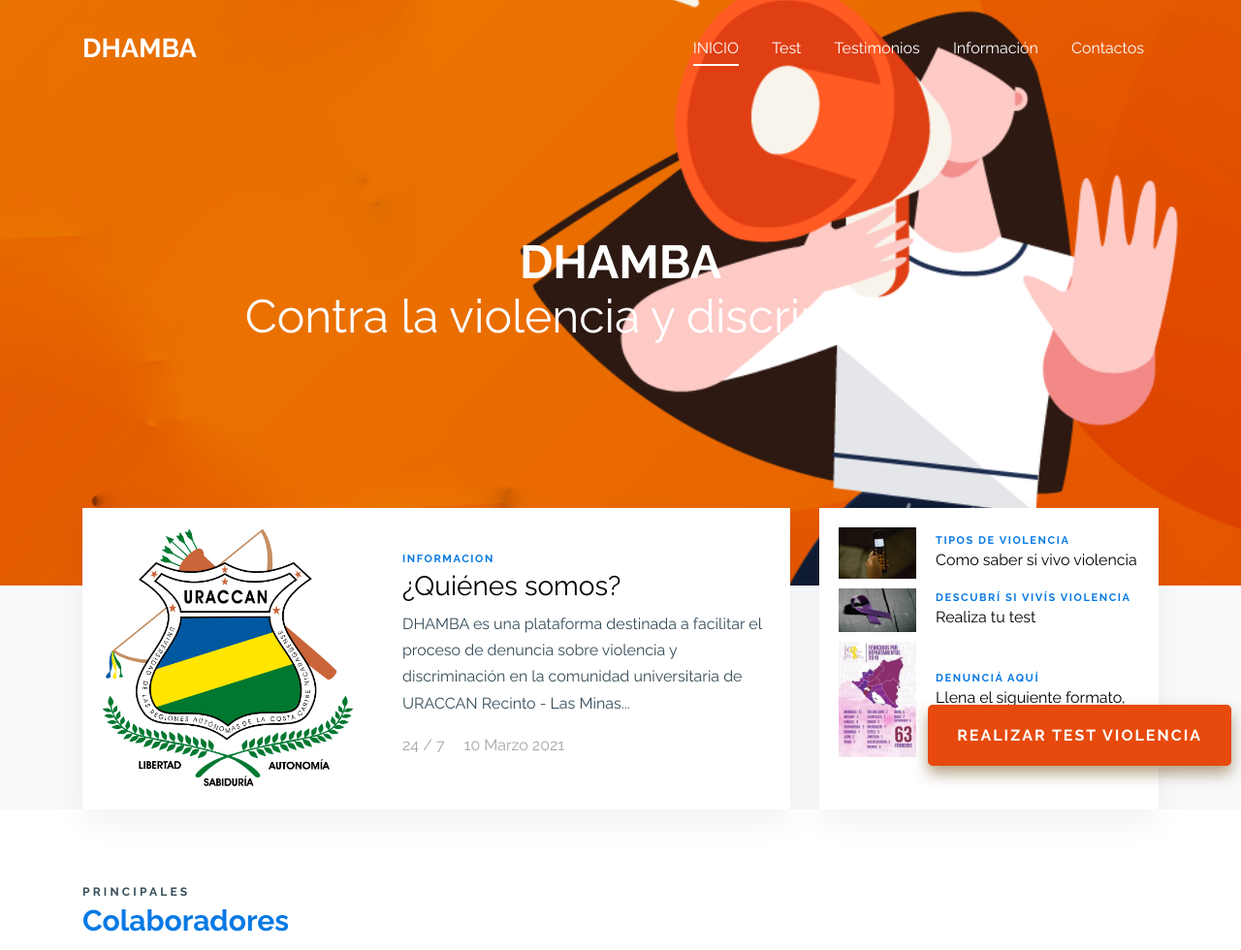
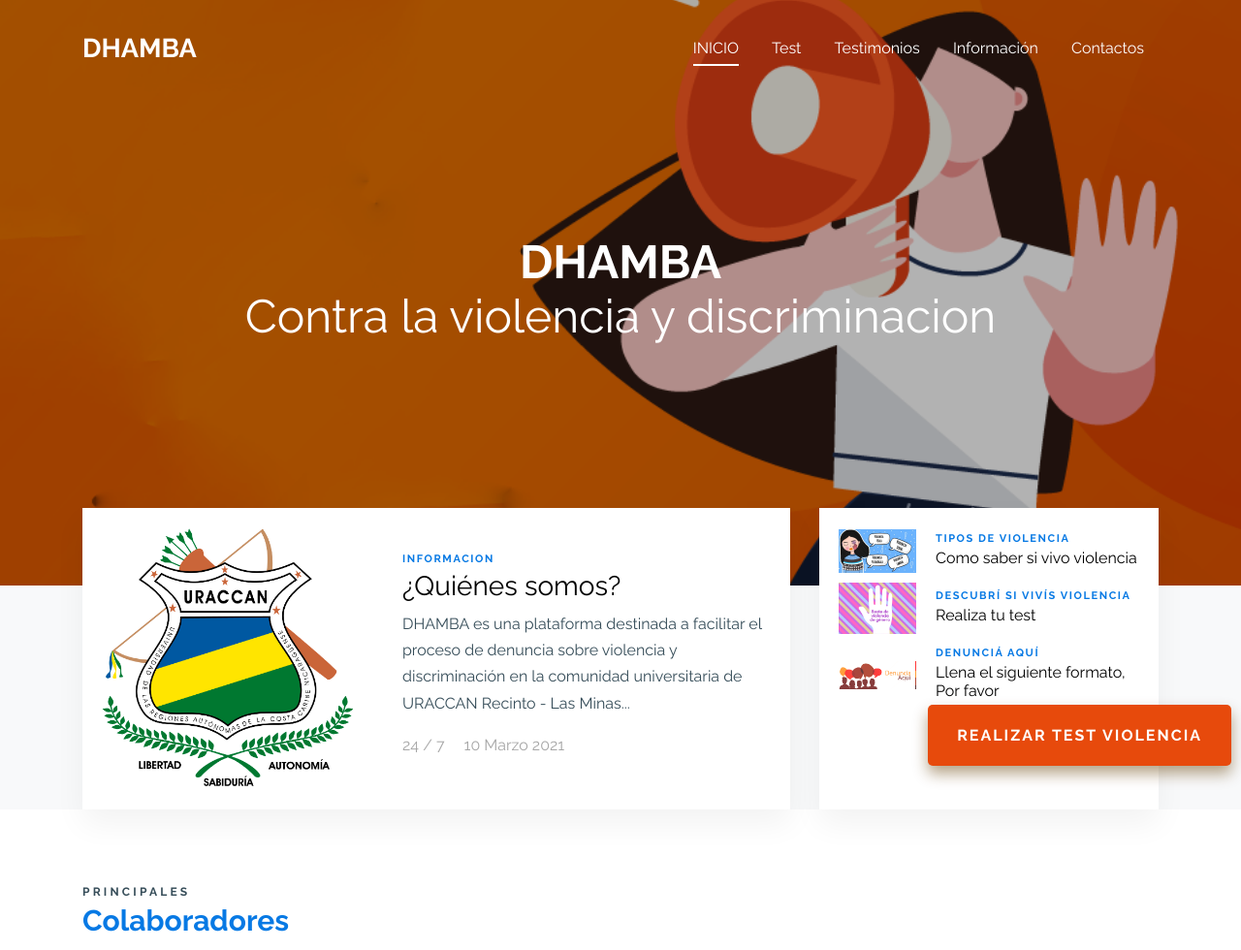
Before and after one commit to Anier-98/Plataforma_violencia, a PHP site: page / in a window 1280 px wide. Shown: the top 980 px of the page at 97% size. Run offline with PHP 8.4, Linux system fonts and the light colour scheme; some web fonts are replaced.

Commit message:
imagenes

```diff
--- a/index.php
+++ b/index.php
@@ -72,7 +72,7 @@
       </header>
 
 
-      <div class="site-section-cover" style="background-image: url('images/No-modificado.png');">
+      <div class="site-section-cover overlay" style="background-image: url('images/No-modificado.png');">
 
         <div class="container">
           <div class="row align-items-center justify-content-center">
@@ -111,21 +111,21 @@
             <div class="col-lg-4">
               <div class="box small h-100">
                 <div class="d-flex align-items-center mb-2">
-                  <div class="img"><img src="images/cel.jpg" class="img-fluid" alt="Image"></div>
+                  <div class="img"><img src="images/tipos_de_violencia.jpg" class="img-fluid" alt="Image"></div>
                   <div class="text">
                     <a href="#" class="category">Tipos de violencia</a>
                     <h3><a href="#">Como saber si vivo violencia</a></h3>
                   </div>
                 </div>
                 <div class="d-flex align-items-center mb-2">
-                  <div class="img"><img src="images/lazo.jpg" class="img-fluid" alt="Image"></div>
+                  <div class="img"><img src="images/unnamed_(1).png" class="img-fluid" alt="Image"></div>
                   <div class="text">
                     <a href="#" class="category">Descubrí si vivís violencia</a>
                     <h3><a href="#">Realiza tu test</a></h3>
                   </div>
                 </div>
                 <div class="d-flex align-items-center">
-                  <div class="img"><img src="images/porcentaje.jpg" class="img-fluid" alt="Image"></div>
+                  <div class="img"><img src="images/denuncia-aqui.png" class="img-fluid" alt="Image"></div>
                   <div class="text">
                     <a href="IniciarSesion.php" class="category">Denunciá aquí</a>
                     <h3><a href="IniciarSesion.php">Llena el siguiente formato, Por favor</a></h3>
```
Also changed, not shown: images/5689569-1590030899387-e1d2dfb246077.jpg (added), images/denuncia-aqui.png (added), images/f7512083787447.Y3JvcCw1MTk4LDQwNjUsMTgwLDQwOTE.png (added), images/tipos_de_violencia.jpg (added), images/unnamed_(1).png (added).
